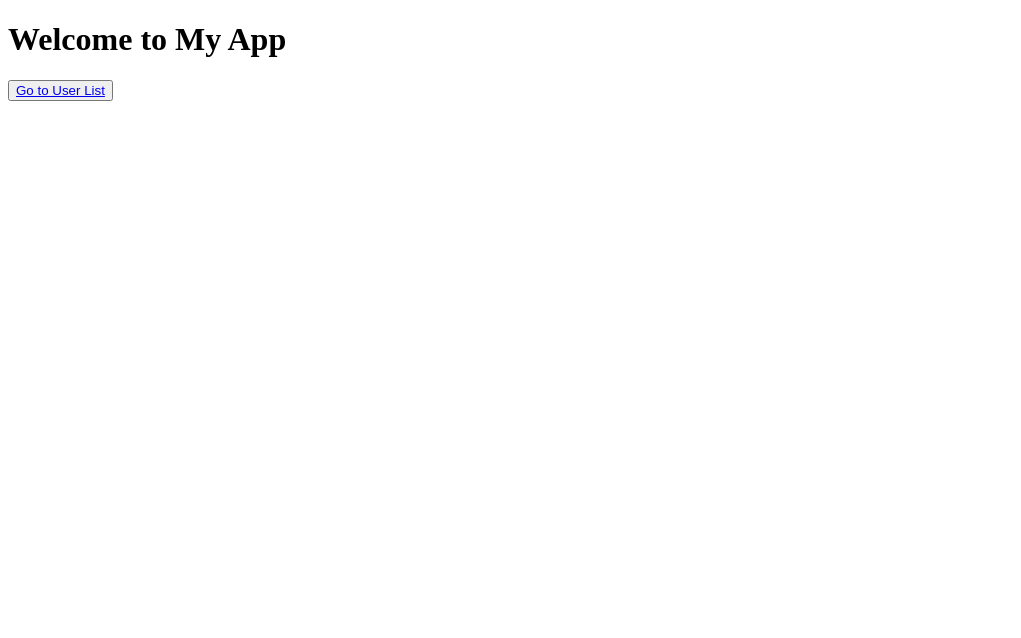
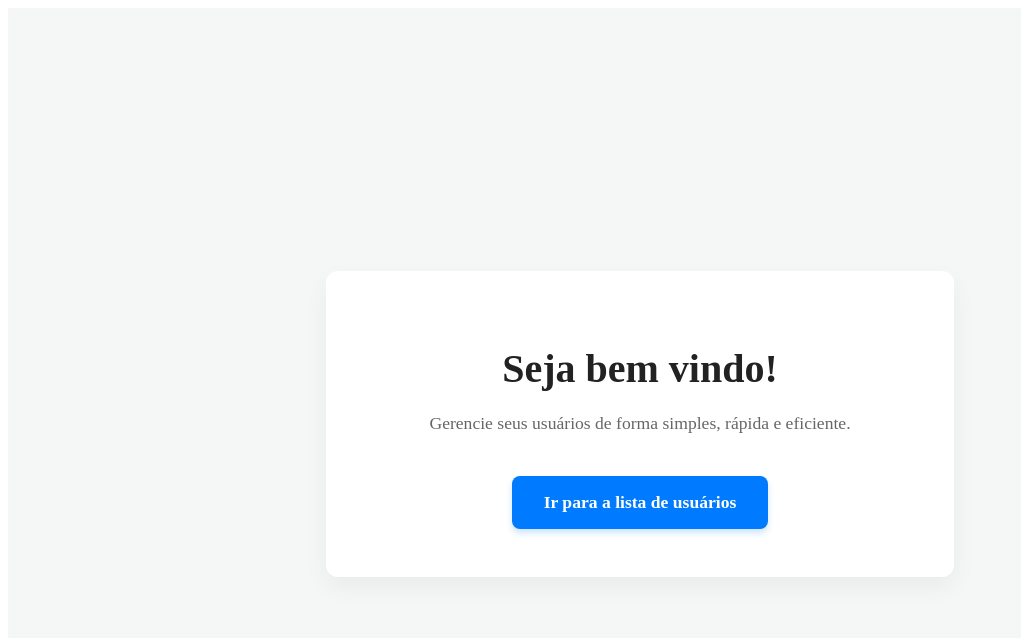
Before and after one commit to Fcc2187/projeto-celke-frontend, a Next.js app in the folder my-app/: page / in a window 1280 px wide. Shown: the top 638 px of the page, without its empty margins (0-1021 px from the left). Built offline with nearby package versions, Linux system fonts and the light colour scheme.

Commit message:
ajustei botão de detalhes e editar

```diff
--- /dev/null
+++ b/my-app/app/page.module.css
@@ -0,0 +1,58 @@
+
+.container {
+  display: flex;
+  flex-direction: column;
+  align-items: center;
+  justify-content: center;
+  min-height: 100vh;
+  background-color: #f4f7f6;
+  padding: 1rem;
+}
+
+.card {
+  background-color: #ffffff;
+  padding: 3rem 4rem;
+  border-radius: 12px;
+  box-shadow: 0 10px 25px rgba(0, 0, 0, 0.05);
+  text-align: center;
+  max-width: 500px;
+  width: 100%;
+  transition: transform 0.2s ease;
+}
+
+.card:hover {
+  transform: translateY(-5px);
+}
+
+.title {
+  font-size: 2.5rem;
+  color: #222;
+  margin-bottom: 0.5rem;
+  font-weight: 700;
+}
+
+.subtitle {
+  font-size: 1.1rem;
+  color: #666;
+  margin-bottom: 2.5rem;
+  line-height: 1.5;
+}
+
+.ctaButton {
+  display: inline-block;
+  background-color: #007bff;
+  color: #ffffff;
+  text-decoration: none;
+  padding: 1rem 2rem;
+  border-radius: 8px;
+  font-size: 1.1rem;
+  font-weight: 600;
+  transition: all 0.2s ease;
+  box-shadow: 0 4px 6px rgba(0, 123, 255, 0.2);
+}
+
+.ctaButton:hover {
+  background-color: #0056b3;
+  box-shadow: 0 6px 12px rgba(0, 123, 255, 0.3);
+  transform: translateY(-2px);
+}
--- a/my-app/app/page.tsx
+++ b/my-app/app/page.tsx
@@ -1,10 +1,19 @@
 import Link from "next/link";
+import styles from "./page.module.css";
 
 export default function Home() {
   return (
-    <div>
-      <h1>Welcome to My App</h1>
-      <button><Link href="/users/list">Go to User List</Link></button>
+    <div className={styles.container}>
+      <div className={styles.card}>
+        <h1 className={styles.title}>Seja bem vindo!</h1>
+        <p className={styles.subtitle}>
+          Gerencie seus usuários de forma simples, rápida e eficiente.
+        </p>
+
+        <Link href="/users/list" className={styles.ctaButton}>
+          Ir para a lista de usuários
+        </Link>
+      </div>
     </div>
   );
 }
```
Also changed, not shown: my-app/app/users/list/list.module.css (+7 -7 lines).
